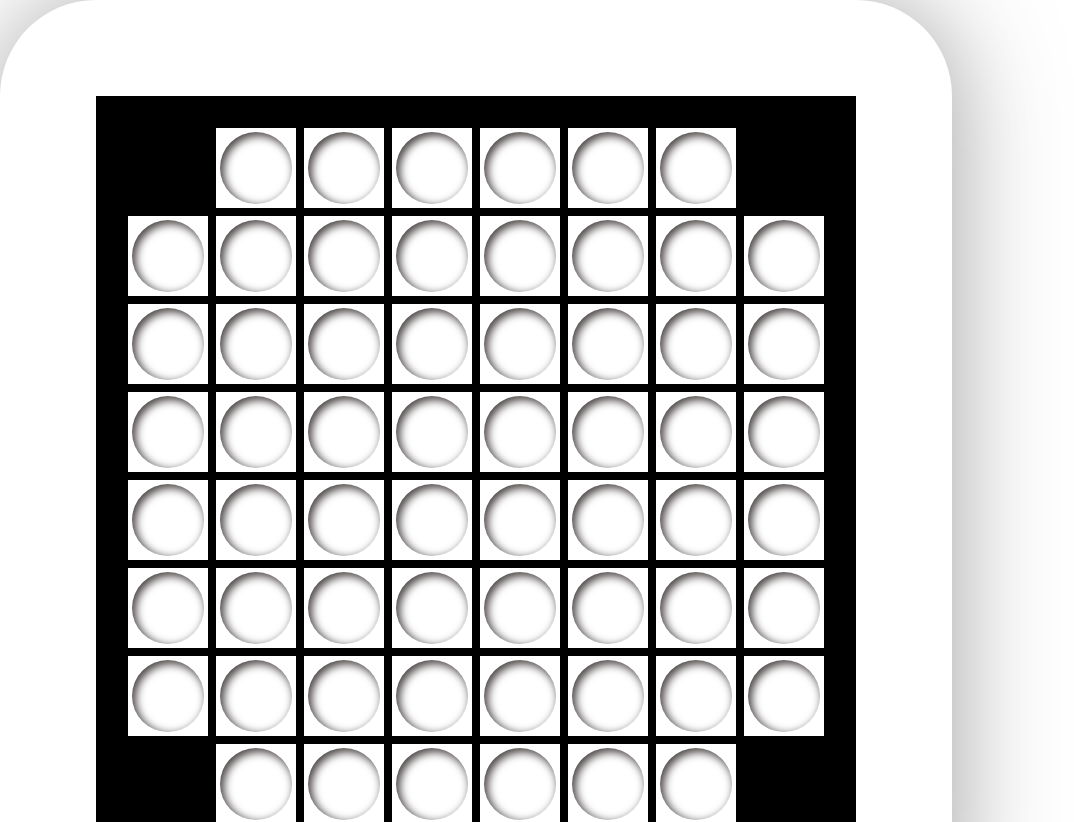
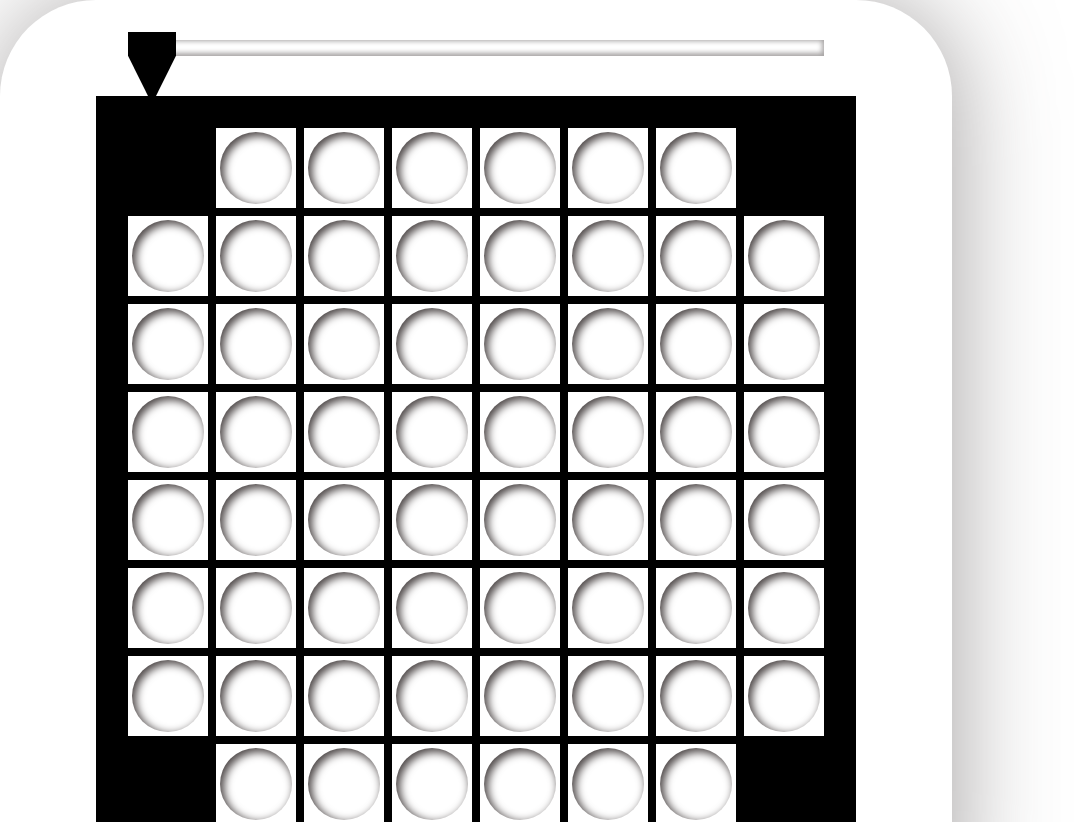
Before and after one commit to arkk200/Pixel, a Vue app: page / in a window 1280 px wide. Shown: the top 822 px of the page, without its empty margins (0-1074 px from the left). Built offline with nearby package versions, Linux system fonts and the light colour scheme.

Commit message:
feat: TopSlider 퍼블리싱

```diff
--- a/src/components/Board.vue
+++ b/src/components/Board.vue
@@ -1,10 +1,11 @@
 <script setup lang="ts">
 import Tiles from "./Tiles.vue";
+import TopSlider from "./TopSlider.vue";
 </script>
 
 <template>
   <div class="container">
-    <div class="top-slider"></div>
+    <TopSlider class="top-slider" />
     <Tiles class="tiles" />
     <div class="side-slider"></div>
   </div>
@@ -19,6 +20,8 @@ import Tiles from "./Tiles.vue";
   display: grid;
   grid-template-rows: 6rem min-content 6rem;
   grid-template-columns: 6rem min-content 6rem;
+  align-items: center;
+  justify-content: center;
 }
 .tiles {
   grid-row: 2 / 3;
--- /dev/null
+++ b/src/components/TopSlider.vue
@@ -0,0 +1,74 @@
+<script setup lang="ts">
+import { onUpdated, ref } from "vue";
+
+let process = ref(0);
+onUpdated(() => {
+  console.log(process.value);
+});
+</script>
+
+<template>
+  <div class="slider">
+    <div
+      class="thumb"
+      :style="{
+        '--process': `${process * 4}px`,
+      }"
+    />
+    <input
+      v-model="process"
+      class="slider-input"
+      type="range"
+      min="0"
+      max="162"
+      step="1"
+    />
+  </div>
+</template>
+
+<style scoped>
+.slider {
+  position: relative;
+  height: 1rem;
+  margin: 0 2rem;
+  box-shadow: inset 0 -1px 5px 2px rgba(77, 71, 71, 0.5);
+}
+
+.thumb {
+  position: absolute;
+  top: -0.5rem;
+  left: calc(var(--process));
+
+  width: 3rem;
+  height: 4.5rem;
+
+  background-color: black;
+  clip-path: polygon(0 0, 100% 0, 100% 33%, 50% 100%, 0 33%);
+}
+
+.slider-input {
+  appearance: none;
+  width: 100%;
+  height: 16px;
+  position: absolute;
+  top: 0;
+  left: 50%;
+  transform: translateX(-50%);
+  opacity: 0;
+}
+
+.slider-input::-webkit-slider-runnable-track {
+  margin-top: 2.5rem;
+}
+
+.slider-input::-webkit-slider-thumb {
+  appearance: none;
+  background-color: red;
+  width: 48px;
+  height: 4.5rem;
+}
+
+.slider-input::-webkit-slider-thumb:hover {
+  cursor: pointer;
+}
+</style>
```
Also changed, not shown: 1 other file (tests, documents, lock files or other folders).
